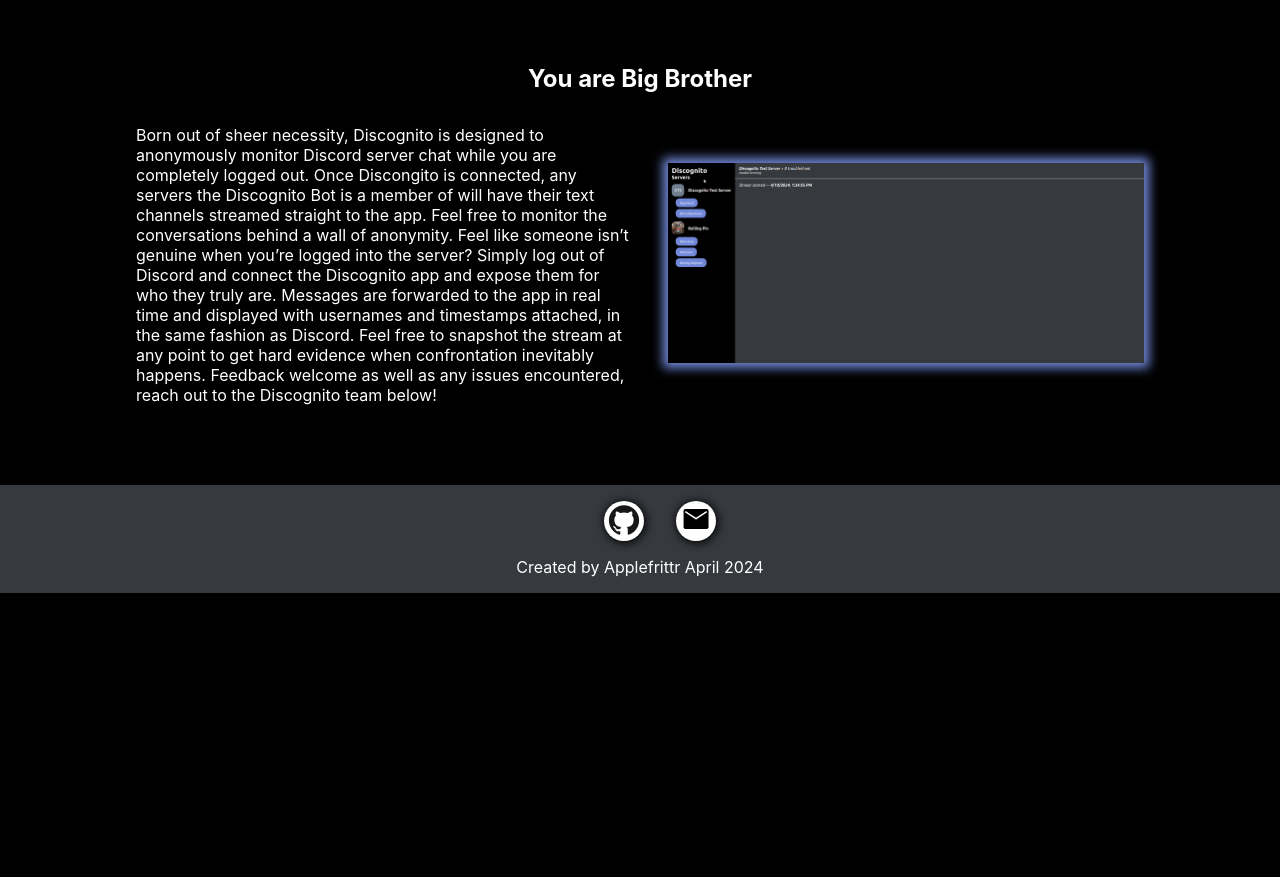
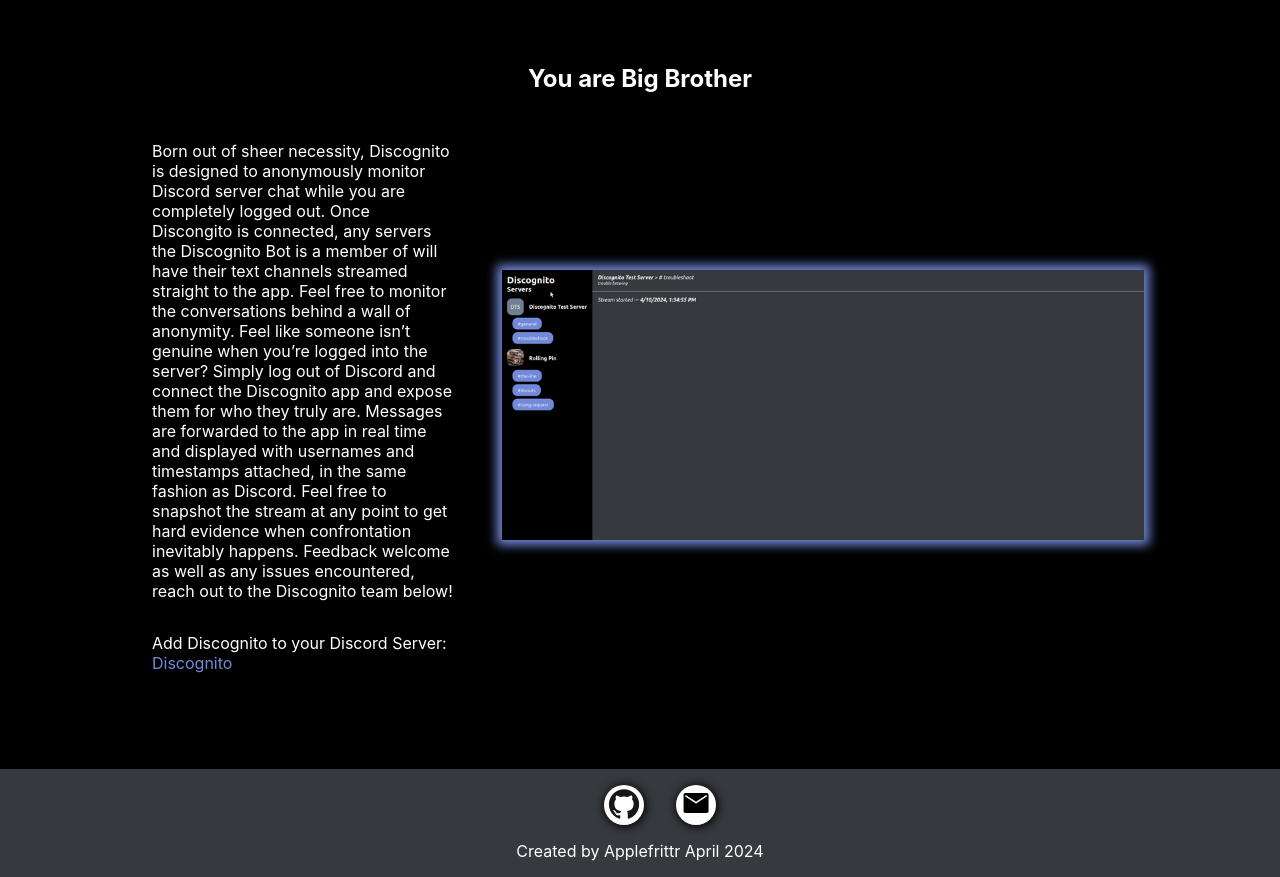
Before and after one commit to Applefrittr/discognito-app, a React (Create React App) app: page / in a window 1280 px wide. Shown: the part 1440-2317 px from the top of the page. Before the commit the page ends 2033 px from the top, so only its background shows below. Built offline with nearby package versions, Linux system fonts and the light colour scheme.

Commit message:
added Discord Bot authorize link to Landing.js

```diff
--- a/src/components/Landing.js
+++ b/src/components/Landing.js
@@ -74,7 +74,18 @@
         <section className="about">
           <h2>You are Big Brother</h2>
           <div className="about-container">
-            <p>{about}</p>
+            <div>
+              <p>{about}</p>
+              <p>
+                Add Discognito to your Discord Server:{" "}
+                <a
+                  href="https://discord.com/oauth2/authorize?client_id=1219724710065995907"
+                  style={{ textDecoration: "none", color: "#7289da" }}
+                >
+                  Discognito
+                </a>
+              </p>
+            </div>
             <div className="demo-container">
               <img
                 src={demo}
--- a/src/styles/Landing.css
+++ b/src/styles/Landing.css
@@ -119,7 +119,8 @@
   align-items: center;
 }
 
-.about-container > p {
+.about-container > div > p {
+  padding: 1rem;
   max-width: 500px;
 }
 
```
